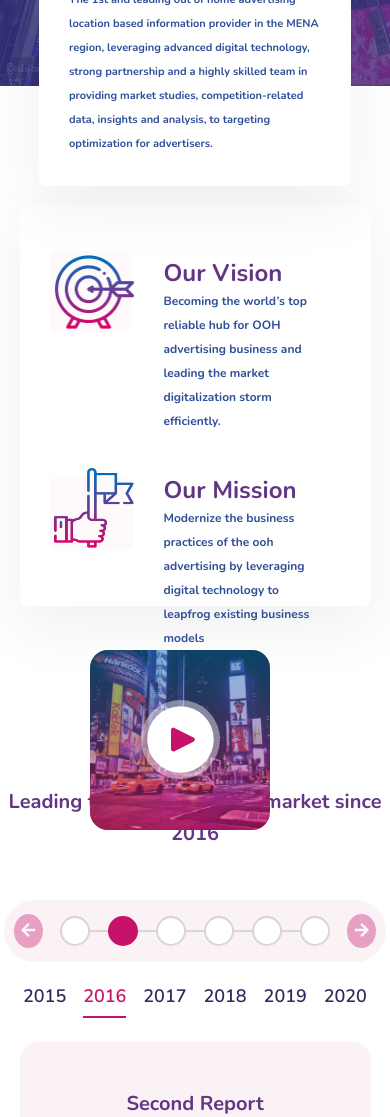
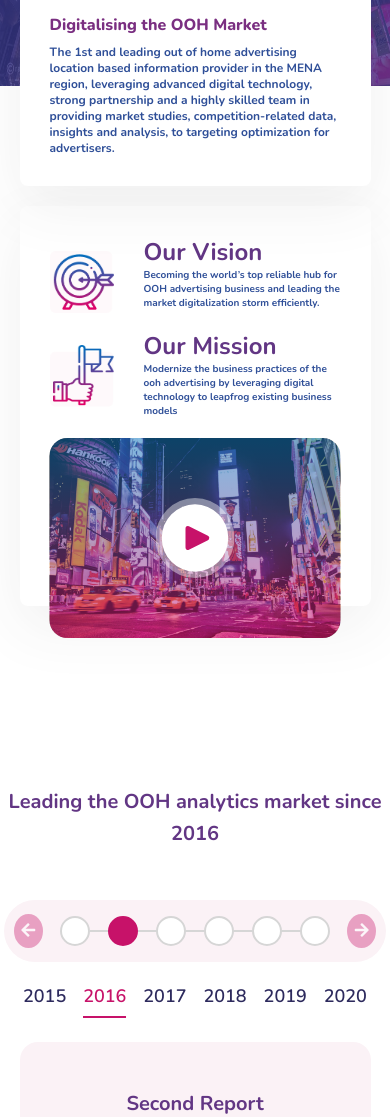
Before and after one commit to MuhammadHamdy77/oooh-data, a plain HTML site: page about.html in a window 390 px wide. Shown: the part 290-1407 px from the top of the page. Drawn offline with nearby package versions, Linux system fonts and the light colour scheme.

Commit message:
about responsive

```diff
--- a/css/main.css
+++ b/css/main.css
@@ -3138,7 +3138,7 @@ margin:auto
   }
   .ourvision-about .icons-title-left,
   .ourvision-about .video-play-right {
-    width: 90%;
+    width: 100%;
   }
   .video-play-right .img-newyork {
     width: 200px;
@@ -3199,6 +3199,17 @@ margin:auto
     width: calc(90% / 2);
     font-size: 12px;
   }
+
+  .ourvision-about .icons-title-left .ours .content p{
+    font: normal normal bold 10px/14px Nunito;
+  }
+  .ourvision-about .icons-title-left .ours{
+    align-items: stretch;
+  }
+  .ourvision-about .icons-title-left .imgs img{
+    width: 64px;
+    height: 62px;
+  }
 }
 @media (max-width: 550px) {
   .whats-publications .box-whats-new-publications {
@@ -3267,21 +3278,17 @@ margin:auto
     width: 76px;
   }
   .video-play-right .img-newyork {
-    width: 180px;
-    height: 180px;
-    left: 50%;
-    transform: translateX(-50%);
-    top: 0;
+    width: 100%;
   }
   .about-header .digitalising-about {
-    max-width: 80%;
+    max-width: 90%;
   }
   .about-header .digitalising-about h3 {
-    font-size: 22px;
+    font-size: 16px;
   }
   .about-header .digitalising-about p {
     max-width: 100%;
-    font-size: 11px;
+    font:normal normal bold 12px/16px Nunito;
   }
   .information-center-4 .content p {
     max-width: 100%;
```
